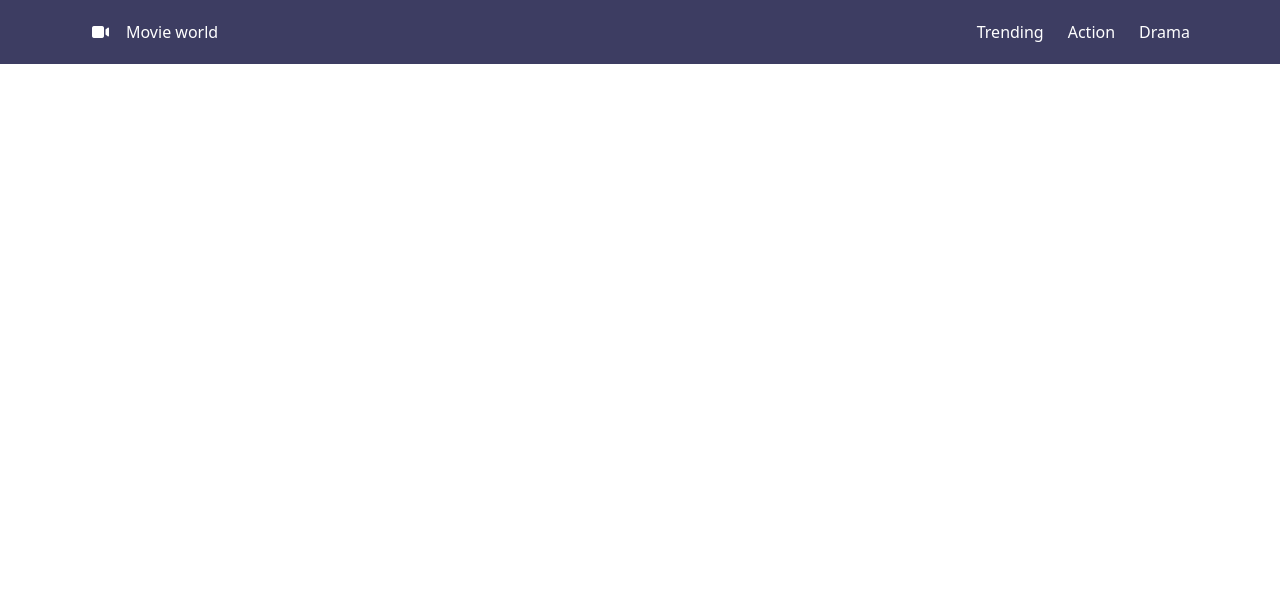
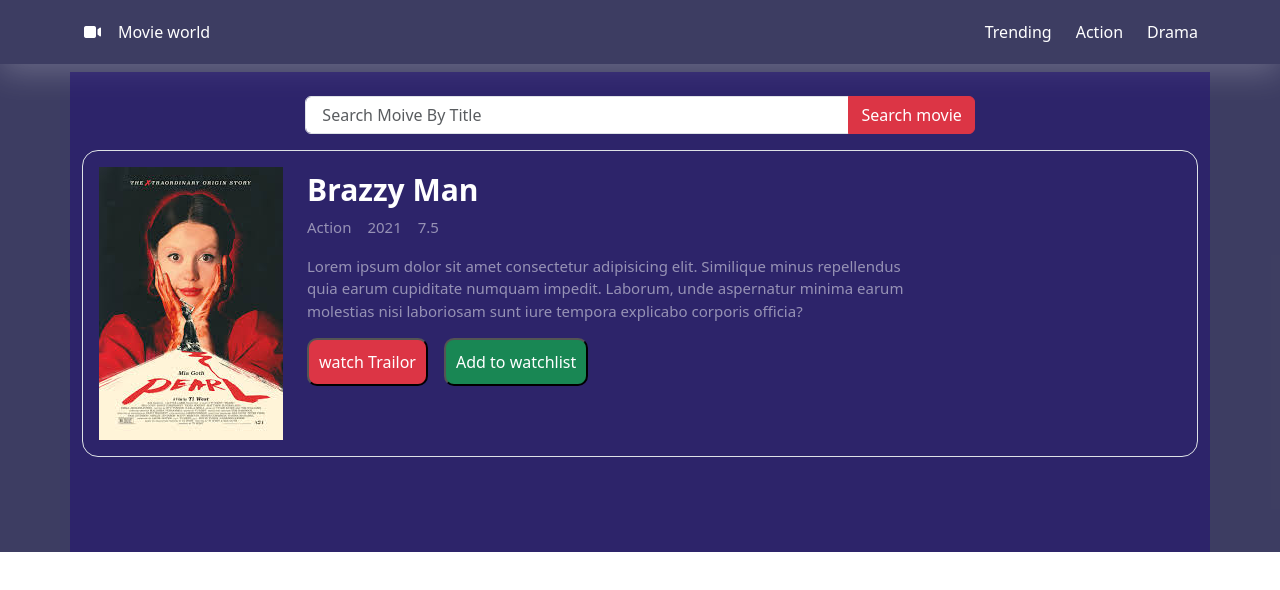
Before and after one commit to bguragain1023-web/CineTrial, a React (Vite) app: page / in a window 1280 px wide. Shown: the top 590 px of the page. Built offline with nearby package versions, Linux system fonts and the light colour scheme.

Commit message:
Hero section UI completed with dummy data

```diff
--- a/index.html
+++ b/index.html
@@ -20,7 +20,7 @@
       referrerpolicy="no-referrer"
     />
 
-    <title>movie-world-react</title>
+    <title>CineTrail</title>
   </head>
   <body>
     <div id="root"></div>
--- a/src/App.css
+++ b/src/App.css
@@ -8,6 +8,7 @@
 .nav {
   color: white;
   padding: 20px;
+  box-shadow: 0 8px 32px rgba(255, 255, 255, 0.226);
 }
 .right > a {
   text-decoration: none;
@@ -19,3 +20,34 @@
   transform: scale(1.3);
   transition: all 0.3s ease-out;
 }
+
+/* Hero */
+.hero {
+  background: #1f0c7483;
+  min-height: 60vh;
+}
+.search-area {
+  width: 60%;
+  margin: 0 auto;
+}
+
+.movie-title {
+  color: white;
+  font-size: 30px;
+  font-weight: bolder;
+}
+.movie-detail {
+  color: rgba(255, 255, 255, 0.5);
+  font-size: 15px;
+}
+
+.desc {
+  color: rgba(255, 255, 255, 0.5);
+  max-width: 600px;
+  font-size: 15px;
+}
+.btn-edit {
+  padding: 10px;
+  color: white;
+  border-radius: 10px;
+}
--- a/src/App.jsx
+++ b/src/App.jsx
@@ -1,4 +1,5 @@
 import "./App.css";
+import { Hero } from "./components/Hero";
 import { Navbar } from "./components/Navbar";
 
 function App() {
@@ -6,6 +7,8 @@ function App() {
     <>
       <div className="wrapper ">
         <Navbar />
+
+        <Hero />
       </div>
     </>
   );
--- a/src/components/Hero.jsx
+++ b/src/components/Hero.jsx
@@ -1,5 +1,51 @@
 import React from "react";
+import mp from "../assets/mp.jpg";
+export const Hero = () => {
+  return (
+    <>
+      <div className="hero container mt-2 pt-4 ">
+        <div className="search-area d-flex justify-content-center align-items-center ">
+          <div className="input-group mb-3 ">
+            <input
+              type="text"
+              className="form-control"
+              placeholder=" Search Moive By Title"
+              aria-label="Recipient’s username"
+              aria-describedby="basic-addon2"
+            />
+            <button
+              className="input-group-text btn btn-danger"
+              id="basic-addon2"
+            >
+              Search movie
+            </button>
+          </div>
+        </div>
 
-export const Hero = () => {
-  return <div>Hero</div>;
+        <div className="container  d-flex p-3 gap-4 border rounded-4  ">
+          <div className="image-box">
+            <img src={mp} alt="" />
+          </div>
+          <div className="desc-box">
+            <div className="movie-title">Brazzy Man</div>
+            <div className="movie-detail d-flex gap-3 mt-1">
+              <span>Action</span>
+              <span>2021</span>
+              <span>7.5</span>
+            </div>
+            <div className="desc mt-3">
+              Lorem ipsum dolor sit amet consectetur adipisicing elit. Similique
+              minus repellendus quia earum cupiditate numquam impedit. Laborum,
+              unde aspernatur minima earum molestias nisi laboriosam sunt iure
+              tempora explicabo corporis officia?
+            </div>
+            <div className="watch-trailer mt-3 d-flex gap-3">
+              <button className="bg-danger btn-edit">watch Trailor</button>
+              <button className="bg-success btn-edit">Add to watchlist</button>
+            </div>
+          </div>
+        </div>
+      </div>
+    </>
+  );
 };
--- a/src/components/Navbar.jsx
+++ b/src/components/Navbar.jsx
@@ -3,9 +3,10 @@ import React from "react";
 export const Navbar = () => {
   return (
     <>
-      <div className="nav d-flex justify-content-between align-items-center container">
-        <div className="left d-flex gap-3 justify-content-between align-items-center">
-          <i class="fa-solid fa-video"></i>
+      <div className="nav  ">
+        <div className="navigation-bar d-flex justify-content-between align-items-center container">
+          <div className="left d-flex gap-3 justify-content-between align-items-center ">
+            <i className="fa-solid fa-video"></i>
             Movie world
           </div>
           <div className="right d-flex gap-4">
@@ -14,6 +15,7 @@ export const Navbar = () => {
             <a href="">Drama</a>
           </div>
         </div>
+      </div>
     </>
   );
 };
```
Also changed, not shown: src/assets/mp.jpg (added). Lines whose indentation alone changed are shown as unchanged.
